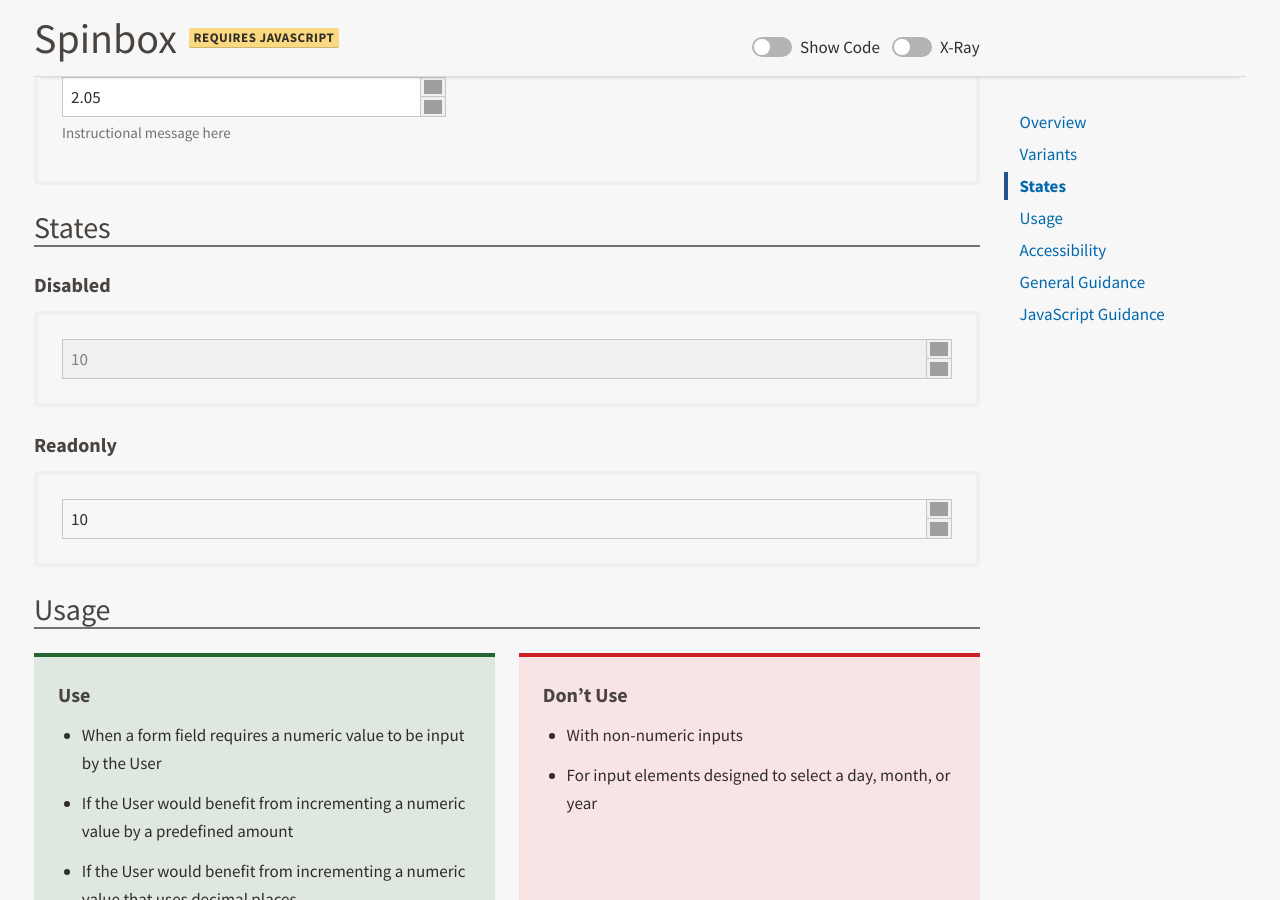
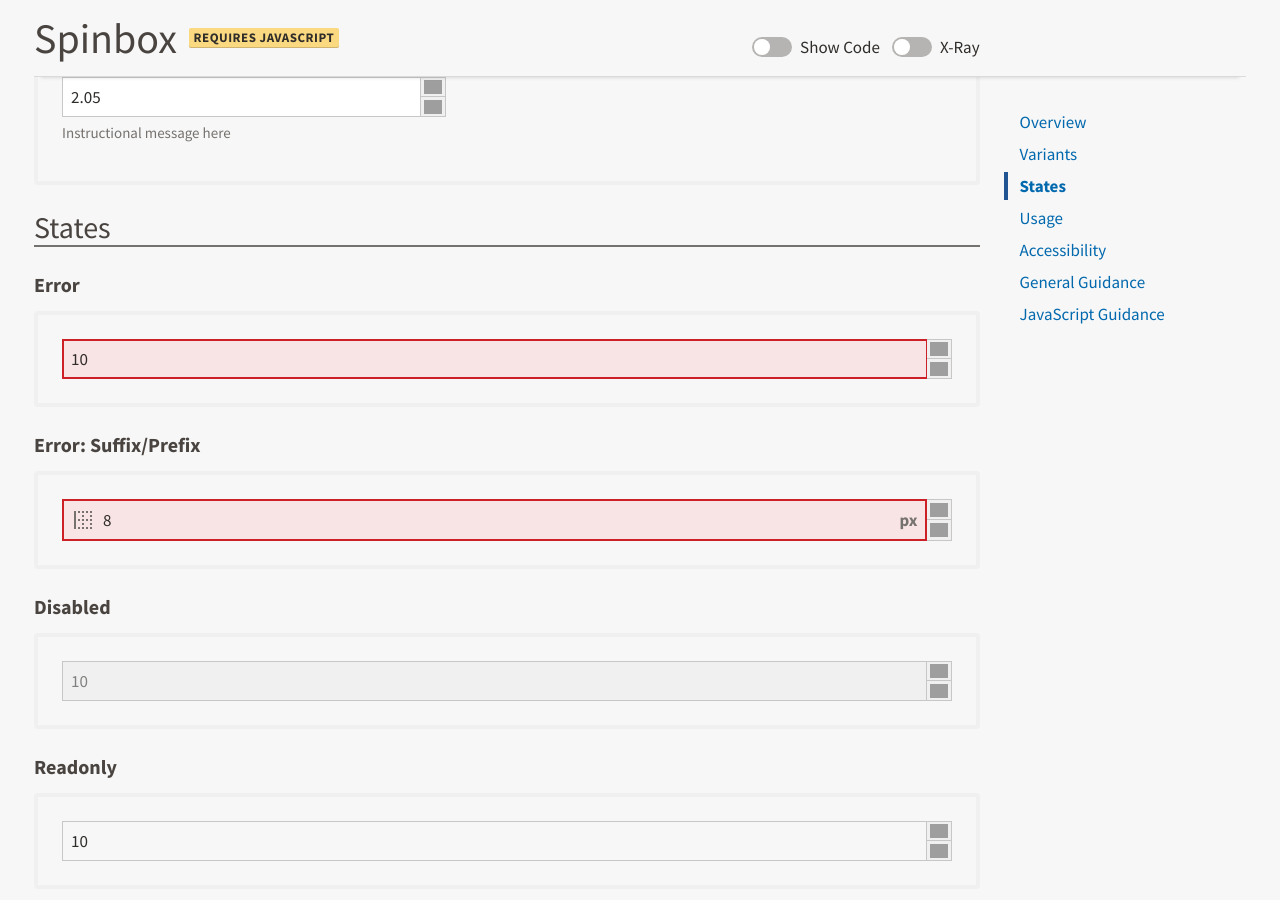
Before and after one commit to USDA-FSA/fsa-design-system, a Jekyll site: the page built from components/spinbox/index.md, in a window 1280 px wide and 900 px high, scrolled down 2752 px. Built offline with Jekyll 4.4.1, drawn with Linux system fonts in a browser that asks for light colours; grey boxes are pictures that could not be loaded.

Commit message:
initial #510

```diff
--- a/components/spinbox/index.md
+++ b/components/spinbox/index.md
@@ -12,7 +12,7 @@
 custom_js: ["ga/ga-tracker.js", "ga/generic.js"]
 ---
 
- Its most common usage is as a nested component of the [Form Fields]({{ site.baseurl }}components/form-fields//) component.
+Its most common usage is as a nested component of the [Form Fields]({{ site.baseurl }}components/form-fields//) component.
 
 <div class="ds-preview">
   <div class="fsa-spinbox">
@@ -260,8 +260,47 @@
 
 {% include preview-and-snippet.html %}
 
+## States
 
-## States
+### Error
+
+{% capture snippet %}
+<div class="fsa-spinbox fsa-spinbox--error">
+  <div class="fsa-spinbox__number">
+    <input class="fsa-input fsa-input--error fsa-spinbox__input" id="lorem-ipsum-error__hsus" name="lorem-ipsum-error" type="number" value="10">
+  </div>
+  <div class="fsa-spinbox__actions" aria-hidden="true">
+    <button tabindex="-1" class="fsa-spinbox__btn fsa-spinbox__btn--increment" type="button" data-behavior="spinbox-spin" title="Increase"></button>
+    <button tabindex="-1" class="fsa-spinbox__btn fsa-spinbox__btn--decrement" type="button" data-behavior="spinbox-spin" title="Decrease"></button>
+  </div>
+</div>
+{% endcapture %}
+
+{% include preview-and-snippet.html %}
+
+### Error: Suffix/Prefix
+
+{% capture snippet %}
+<div class="fsa-spinbox fsa-spinbox--error">
+  <div class="fsa-spinbox__number">
+    <span class="fsa-affix fsa-affix--fill">
+      <label for="affix-example-block__26" class="fsa-affix__prefix" aria-hidden="true" title="Left Border">
+        <svg class="fsa-icon fsa-icon--size-2" aria-hidden="true" focusable="false" role="img" fill="#494440" xmlns="http://www.w3.org/2000/svg" width="24" height="24" viewBox="0 0 24 24"><path d="M11 21h2v-2h-2v2zm0-4h2v-2h-2v2zm0-12h2V3h-2v2zm0 4h2V7h-2v2zm0 4h2v-2h-2v2zm-4 8h2v-2H7v2zM7 5h2V3H7v2zm0 8h2v-2H7v2zm-4 8h2V3H3v18zM19 9h2V7h-2v2zm-4 12h2v-2h-2v2zm4-4h2v-2h-2v2zm0-14v2h2V3h-2zm0 10h2v-2h-2v2zm0 8h2v-2h-2v2zm-4-8h2v-2h-2v2zm0-8h2V3h-2v2z"></path></svg>
+      </label>
+      <input class="fsa-input fsa-input--error fsa-spinbox__input fsa-affix__item" name="some_name" id="affix-example-block__26" type="number" value="8" step="1">
+      <label for="affix-example-block__26" class="fsa-affix__suffix" aria-hidden="true" title="Pixels">
+        px
+      </label>
+    </span>
+  </div>
+  <div class="fsa-spinbox__actions" aria-hidden="true">
+    <button tabindex="-1" class="fsa-spinbox__btn fsa-spinbox__btn--increment" type="button" data-behavior="spinbox-spin" title="Increase"></button>
+    <button tabindex="-1" class="fsa-spinbox__btn fsa-spinbox__btn--decrement" type="button" data-behavior="spinbox-spin" title="Decrease"></button>
+  </div>
+</div>
+{% endcapture %}
+
+{% include preview-and-snippet.html %}
 
 ### Disabled
 
```
